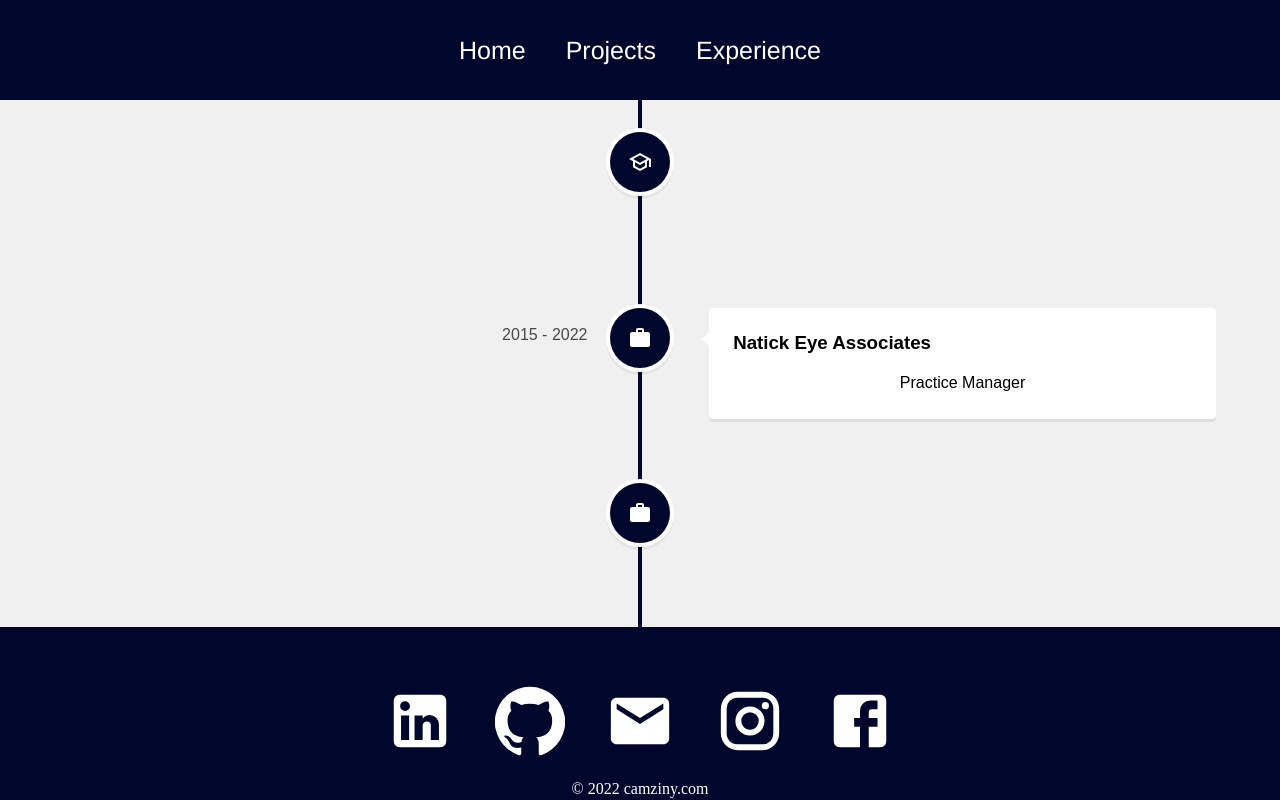
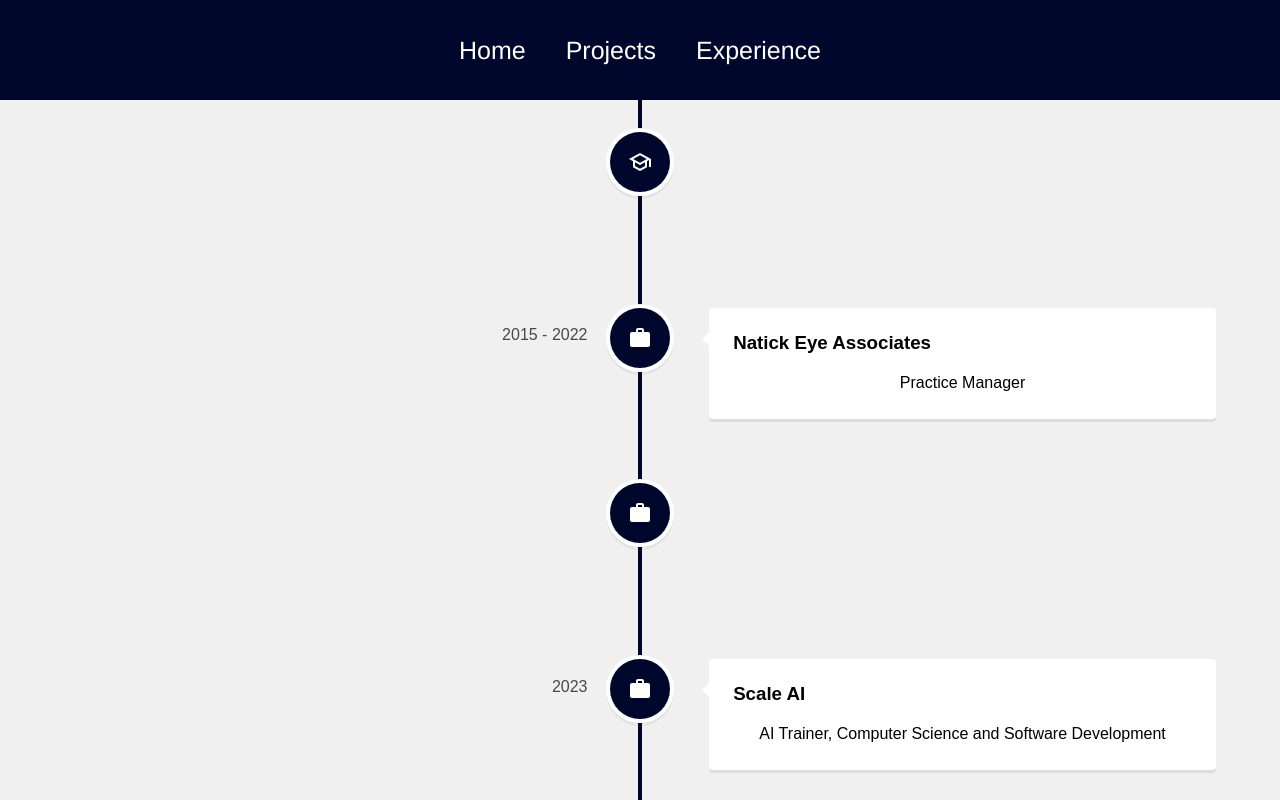
Before and after one commit to camziny/portfolio, a React (Create React App) app: page /experience in a window 1280 px wide. Shown: the top 800 px of the page. Built offline with nearby package versions, Linux system fonts and the light colour scheme; a web font is replaced by a local one.

Commit message:
- add scale experience

```diff
--- a/src/layout/Experience.js
+++ b/src/layout/Experience.js
@@ -38,10 +38,17 @@ const Experience = () => {
           iconStyle={{ background: "#00072D", color: "#fff" }}
           icon={<WorkOutlined />}
         >
-                    <h3 className="vertical-timeline-element-title">
-                        Launch Academy
-                    </h3>
+          <h3 className="vertical-timeline-element-title">Launch Academy</h3>
           <p>Apprentice Full-Stack Developer</p>
+        </VerticalTimelineElement>
+        <VerticalTimelineElement
+          className="vertical-timeline-element--education"
+          date="2023"
+          iconStyle={{ background: "#00072D", color: "#fff" }}
+          icon={<WorkOutlined />}
+        >
+          <h3 className="vertical-timeline-element-title">Scale AI</h3>
+          <p>AI Trainer, Computer Science and Software Development</p>
         </VerticalTimelineElement>
       </VerticalTimeline>
     </div>
```
Lines whose indentation alone changed are shown as unchanged.
